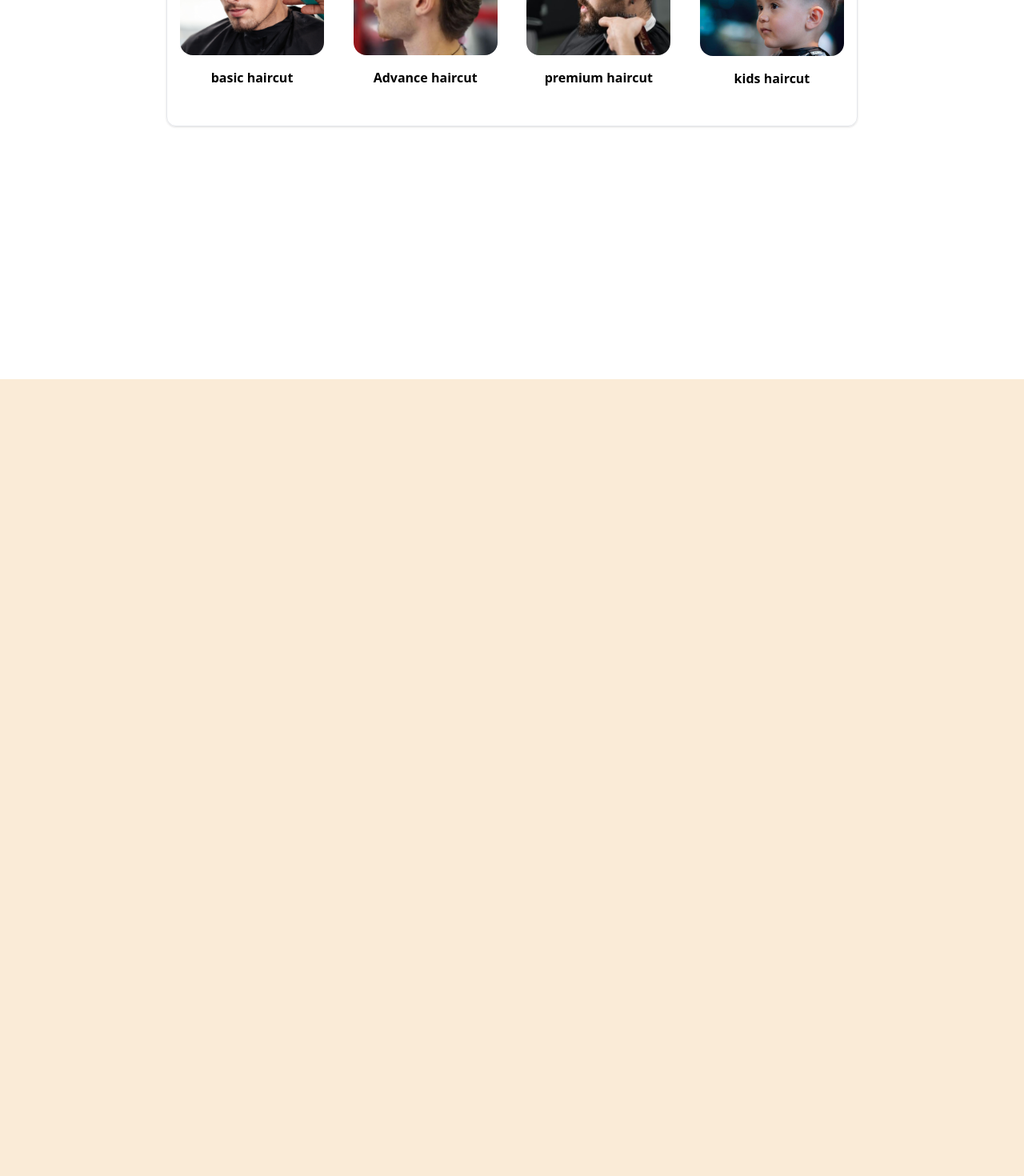
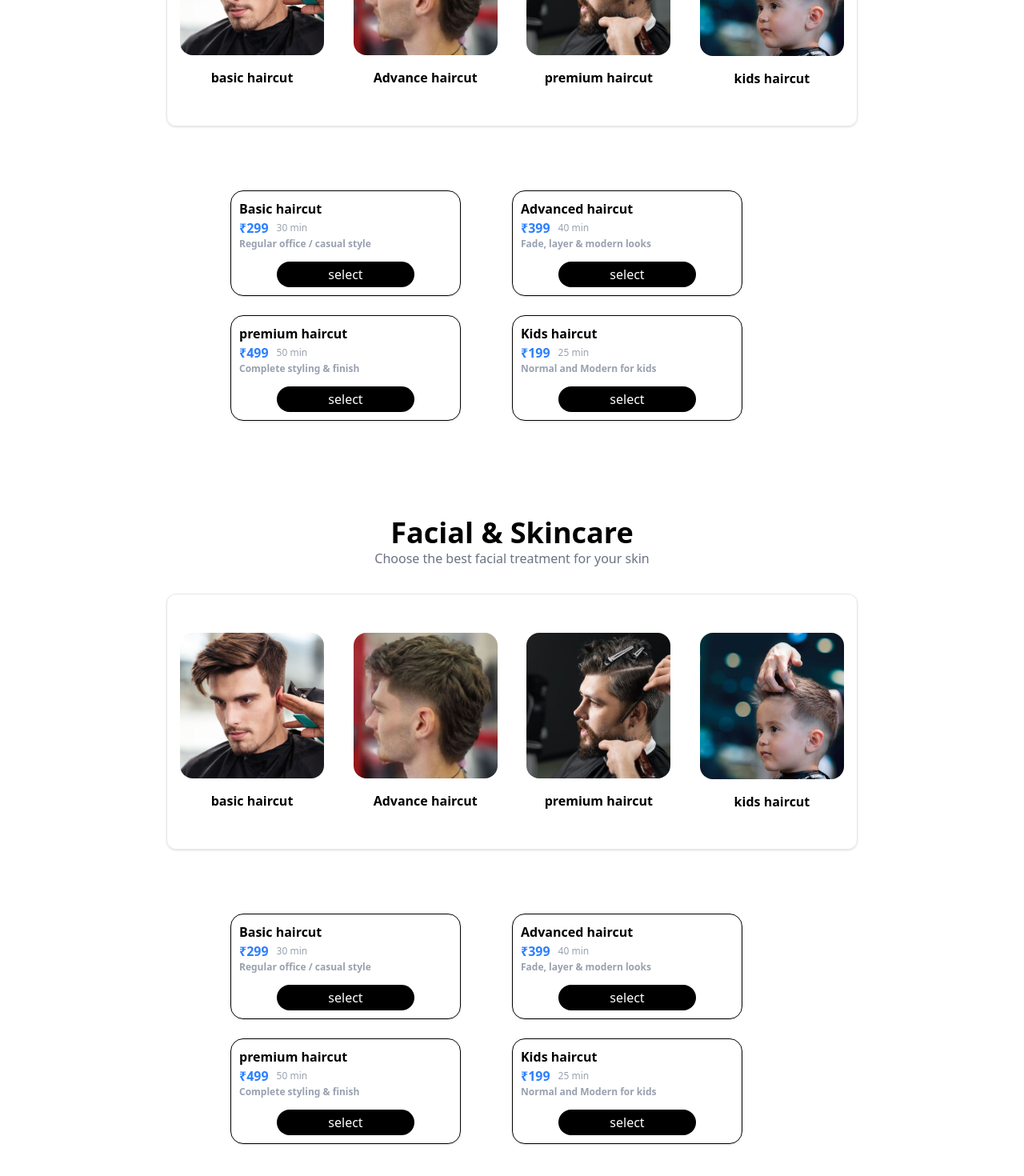
Before and after one commit to Abhijithmt/barber-booking, a React (Vite) app: page / in a window 1280 px wide. Shown: the part 3512-4982 px from the top of the page at 80% size. Before the commit the page ends 3986 px from the top, so only its background shows below. Built offline with nearby package versions, Linux system fonts and the light colour scheme.

Commit message:
haircut completed

```diff
--- a/src/pages/appoinment.jsx
+++ b/src/pages/appoinment.jsx
@@ -4,7 +4,8 @@ import premium from '../assets/premium1cut.jpg'
 import kids from '../assets/kids cut.jpg'
 function Appoinment(){
     return(
-        <section className="h-screen  py-5 bg-white">
+        <>
+        <section className="h-auto  py-5 bg-white">
             <div className="text-center">
             <h1 className="font-bold text-5xl font-mono" >Book Your Appoinment</h1>
             <h2 className="text-4xl font-extrabold">Haircut</h2>
@@ -29,7 +30,157 @@ function Appoinment(){
             <p className='mt-4 font-extrabold'>kids haircut</p>
             </div>
            </div>
+           {/* details of hair cut //basic */}
+           <div className=' px-20 py-12 w-auto h-auto  mx-52 my-8 grid grid-cols-2 gap-y-6'>
+            <div className='rounded-2xl border px-2.5 py-2.5 shadow-sm w-2xs h-auto'>
+                <h3 className='font-extrabold'>Basic haircut</h3>
+                <div className='flex text-center gap-2.5'>
+                <h2 className='font-extrabold  text-blue-500 '>₹299</h2>
+                <p className='text-gray-400 text-xs mt-1 '>30 min</p>
+                </div>
+                <p className='text-gray-400 text-xs font-sans font-bold'>Regular office / casual style</p>
+                <div className='flex justify-center mt-3.5 '>
+                <button className='bg-black text-white px-16 py-1 rounded-2xl text-center hover:bg-blue-600 font-sans font-medium'>select</button>
+                </div>
+
+            </div>
+            {/* advance haircut */}
+            <div className='rounded-2xl border px-2.5 py-2.5 shadow-sm w-2xs h-auto'>
+                <h3 className='font-extrabold'>Advanced haircut </h3>
+                <div className='flex text-center gap-2.5'>
+                <h2 className='font-extrabold  text-blue-500 '>₹399</h2>
+                <p className='text-gray-400 text-xs mt-1 '>40 min</p>
+                </div>
+                <p className='text-gray-400 text-xs font-sans font-bold'>Fade, layer & modern looks</p>
+                <div className='flex justify-center mt-3.5 '>
+                <button className='bg-black text-white px-16 py-1 rounded-2xl text-center hover:bg-blue-600 font-sans font-medium'>select</button>
+                </div>
+
+            </div>
+            {/* premium */}
+             <div className='rounded-2xl border px-2.5 py-2.5 shadow-sm w-2xs h-auto'>
+                <h3 className='font-extrabold'>premium haircut</h3>
+                <div className='flex text-center gap-2.5'>
+                <h2 className='font-extrabold  text-blue-500 '>₹499</h2>
+                <p className='text-gray-400 text-xs mt-1 '>50 min</p>
+                </div>
+                <p className='text-gray-400 text-xs font-sans font-bold'>Complete styling & finish</p>
+                <div className='flex justify-center mt-3.5 '>
+                <button className='bg-black text-white px-16 py-1 rounded-2xl text-center hover:bg-blue-600 font-sans font-medium'>select</button>
+                </div>
+
+            </div>
+            {/* kids */}
+             <div className='rounded-2xl border px-2.5 py-2.5 shadow-sm w-2xs h-auto'>
+                <h3 className='font-extrabold'>Kids haircut</h3>
+                <div className='flex text-center gap-2.5'>
+                <h2 className='font-extrabold  text-blue-500 '>₹199</h2>
+                <p className='text-gray-400 text-xs mt-1 '>25 min</p>
+                </div>
+                <p className='text-gray-400 text-xs font-sans font-bold'>Normal and Modern for kids</p>
+                <div className='flex justify-center mt-3.5 '>
+                <button className='bg-black text-white px-16 py-1 rounded-2xl text-center hover:bg-blue-600 font-sans font-medium'>select</button>
+                </div>
+
+            </div>
+
+           </div>
         </section>
+
+
+
+
+
+
+
+        {/* FACIAL AND SKIN CARE */}
+
+
+
+
+
+        <section className="h-auto  py-5 bg-white">
+            <div className="text-center">
+            {/* <h1 className="font-bold text-5xl font-mono" >Book Your Appoinment</h1> */}
+            <h2 className="text-4xl font-extrabold">Facial & Skincare</h2>
+            <p className="text-gray-500">Choose the best facial treatment for your skin</p>
+           </div>
+          {/* hair cut images */}
+           <div className='border border-gray-200 rounded-xl px-4 py-12 w-auto h-80 shadow-sm mx-52 my-8 flex justify-between'>
+            <div className="flex flex-col items-center ">
+            <img  className="rounded-2xl w-[180px] h-[220px] object-cover"src={basehair} alt='hair1'></img>
+            <p className=' mt-4 font-extrabold'>basic haircut</p>
+            </div>
+            <div className='flex flex-col items-center'>
+            <img className='rounded-2xl w-[180px] h-[220px] object-cover' src={advance} alt='hair2'></img>
+            <p className='mt-4 font-extrabold'>Advance haircut</p>
+            </div>
+            <div className='flex flex-col items-center'>
+            <img className="rounded-2xl w-[180px] h-[220px] object-cover"src={premium} alt="hair3" ></img>
+            <p className='mt-4 font-extrabold'>premium haircut</p>
+            </div>
+            <div className='flex flex-col items-center'>
+            <img  className="rounded-2xl w-[180px] h-[183px] object-cover"src={kids} alt="hair4"></img>
+            <p className='mt-4 font-extrabold'>kids haircut</p>
+            </div>
+           </div>
+           {/* details of hair cut //basic */}
+           <div className=' px-20 py-12 w-auto h-auto  mx-52 my-8 grid grid-cols-2 gap-y-6'>
+            <div className='rounded-2xl border px-2.5 py-2.5 shadow-sm w-2xs h-auto'>
+                <h3 className='font-extrabold'>Basic haircut</h3>
+                <div className='flex text-center gap-2.5'>
+                <h2 className='font-extrabold  text-blue-500 '>₹299</h2>
+                <p className='text-gray-400 text-xs mt-1 '>30 min</p>
+                </div>
+                <p className='text-gray-400 text-xs font-sans font-bold'>Regular office / casual style</p>
+                <div className='flex justify-center mt-3.5 '>
+                <button className='bg-black text-white px-16 py-1 rounded-2xl text-center hover:bg-blue-600 font-sans font-medium'>select</button>
+                </div>
+
+            </div>
+            {/* advance haircut */}
+            <div className='rounded-2xl border px-2.5 py-2.5 shadow-sm w-2xs h-auto'>
+                <h3 className='font-extrabold'>Advanced haircut </h3>
+                <div className='flex text-center gap-2.5'>
+                <h2 className='font-extrabold  text-blue-500 '>₹399</h2>
+                <p className='text-gray-400 text-xs mt-1 '>40 min</p>
+                </div>
+                <p className='text-gray-400 text-xs font-sans font-bold'>Fade, layer & modern looks</p>
+                <div className='flex justify-center mt-3.5 '>
+                <button className='bg-black text-white px-16 py-1 rounded-2xl text-center hover:bg-blue-600 font-sans font-medium'>select</button>
+                </div>
+
+            </div>
+            {/* premium */}
+             <div className='rounded-2xl border px-2.5 py-2.5 shadow-sm w-2xs h-auto'>
+                <h3 className='font-extrabold'>premium haircut</h3>
+                <div className='flex text-center gap-2.5'>
+                <h2 className='font-extrabold  text-blue-500 '>₹499</h2>
+                <p className='text-gray-400 text-xs mt-1 '>50 min</p>
+                </div>
+                <p className='text-gray-400 text-xs font-sans font-bold'>Complete styling & finish</p>
+                <div className='flex justify-center mt-3.5 '>
+                <button className='bg-black text-white px-16 py-1 rounded-2xl text-center hover:bg-blue-600 font-sans font-medium'>select</button>
+                </div>
+
+            </div>
+            {/* kids */}
+             <div className='rounded-2xl border px-2.5 py-2.5 shadow-sm w-2xs h-auto'>
+                <h3 className='font-extrabold'>Kids haircut</h3>
+                <div className='flex text-center gap-2.5'>
+                <h2 className='font-extrabold  text-blue-500 '>₹199</h2>
+                <p className='text-gray-400 text-xs mt-1 '>25 min</p>
+                </div>
+                <p className='text-gray-400 text-xs font-sans font-bold'>Normal and Modern for kids</p>
+                <div className='flex justify-center mt-3.5 '>
+                <button className='bg-black text-white px-16 py-1 rounded-2xl text-center hover:bg-blue-600 font-sans font-medium'>select</button>
+                </div>
+
+            </div>
+
+           </div>
+        </section>
+        </>
     )
 }
 export default Appoinment
```
Also changed, not shown: src/assets/facial1.jpg (added).
